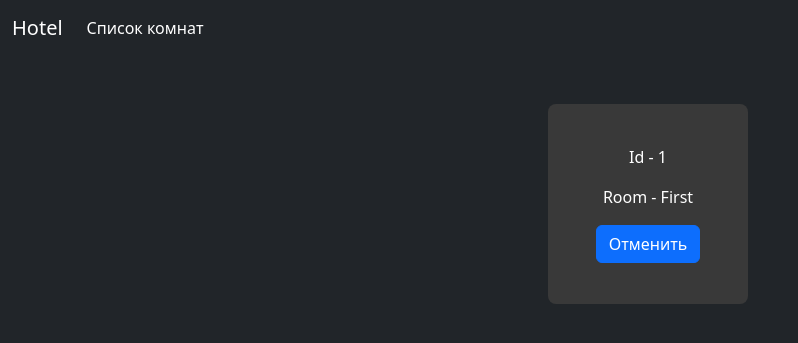
After one commit to Sam23656/Hotel, a Django app: page /applications/ in a window 1280 px wide. The commit adds this page. Shown: the top 343 px of the page, without its empty margins (0-798 px from the left). Run offline with Django 4.2, Linux system fonts and the light colour scheme; data comes from the database, SQL or seed files in the repository; both versions use the stored data as it was after the commit; tables that the repository leaves empty hold one stand-in row (values such as "Sample post").

Commit message:
Client Update

```diff
--- a/Hotel/Hotel/urls.py
+++ b/Hotel/Hotel/urls.py
@@ -17,12 +17,14 @@ Including another URLconf
 from django.contrib import admin
 from django.urls import path
 
-from Hotel_Client.views import show_index_page, ShowRoomsPage, ShowRoomDetailPage, show_reservation_page
+from Hotel_Client.views import show_index_page, ShowRoomsPage, ShowRoomDetailPage, show_reservation_page, ShowAplicationsPage, delete_application
 
 urlpatterns = [
     path('', show_index_page, name='index'),
     path('rooms/', ShowRoomsPage.as_view(), name='rooms'),
     path('room_detail/<slug:slug>/', ShowRoomDetailPage.as_view(), name='room_detail'),
     path('reservation/<slug:slug>/', show_reservation_page, name='reservation'),
+    path('applications/', ShowAplicationsPage.as_view(),name='applications'),
+    path('delete_application/<int:pk>/', delete_application, name='delete_application'),
     path('admin/', admin.site.urls),
 ]
--- a/Hotel/Hotel_Admin/models.py
+++ b/Hotel/Hotel_Admin/models.py
@@ -15,6 +15,8 @@ class Service(models.Model):
 class Rooms(models.Model):
     id = models.IntegerField(primary_key=True)
     title = models.CharField(max_length=50)
+    categorys = (("cheap", "дешевый"), ("middle", "средний"), ("expensive", "дорогой"))
+    category = models.CharField(choices=categorys, max_length=50, null=True)
     slug = models.SlugField()
     price = models.PositiveIntegerField()
     reserved = models.BooleanField(default=False)
@@ -27,7 +29,7 @@ class Rooms(models.Model):
 
 class RoomApplication(models.Model):
     id = models.IntegerField(primary_key=True)
-    client_id = models.OneToOneField(Client, on_delete=models.CASCADE)
+    client_id = models.ForeignKey(Client, on_delete=models.CASCADE)
     room_id = models.OneToOneField(Rooms, on_delete=models.CASCADE)
     services = models.ManyToManyField(Service)
     start_time = models.DateField()
--- a/Hotel/Hotel_Client/views.py
+++ b/Hotel/Hotel_Client/views.py
@@ -1,8 +1,10 @@
+from datetime import datetime
+
 from django.shortcuts import render, redirect
 from django.views.generic import ListView, DetailView
 
 # Create your views here.
-from Hotel_Admin.models import Rooms, RoomApplication
+from Hotel_Admin.models import Rooms, RoomApplication, Service
 from Hotel_Client.forms import ReservationForm
 from Hotel_Client.models import Client
 
@@ -18,6 +20,11 @@ class ShowRoomsPage(ListView):
     template_name = 'rooms.html'
     context_object_name = 'rooms'
 
+    def get_context_data(self, **kwargs):
+        context = super().get_context_data(**kwargs)
+        context['ApplicationAmount'] = RoomApplication.objects.count()
+        return context
+
 
 class ShowRoomDetailPage(DetailView):
     model = Rooms
@@ -31,11 +38,80 @@ class ShowRoomDetailPage(DetailView):
         room.save()
         return self.get(request, *args, **kwargs)
 
+    def get_context_data(self, **kwargs):
+        context = super().get_context_data(**kwargs)
+        context['ApplicationAmount'] = RoomApplication.objects.count()
+        return context
+
 
 def show_reservation_page(request, slug):
-    context = {"form": ReservationForm()}
+    context = {"form": ReservationForm(), "room": Rooms.objects.get(slug=slug),
+               "ApplicationAmount": RoomApplication.objects.count()}
     if request.method == 'POST':
-        form = ReservationForm(request.POST)
-        if form.is_valid():
-            print(form.cleaned_data)
+        first_name = request.POST['first_name']
+        last_name = request.POST['last_name']
+        middle_name = request.POST['middle_name']
+        email = request.POST['email']
+        person_count = request.POST['person_count']
+
+        start_time_month = int(request.POST['start_time_month'])
+        start_time_day = int(request.POST['start_time_day'])
+        start_time_year = int(request.POST['start_time_year'])
+        start_time = datetime(start_time_year, start_time_month, start_time_day)
+
+        end_time_month = int(request.POST['end_time_month'])
+        end_time_day = int(request.POST['end_time_day'])
+        end_time_year = int(request.POST['end_time_year'])
+        end_time = datetime(end_time_year, end_time_month, end_time_day)
+
+        services = request.POST.getlist('services')
+
+        room = Rooms.objects.get(slug=slug)
+
+        service_price = 0
+        for service in services:
+            serc = Service.objects.get(pk=service)
+            service_price += serc.price
+
+        total_price = room.price + (int(person_count) * room.price) + service_price
+        client = Client()
+        client.first_name = first_name
+        client.last_name = last_name
+        client.middle_name = middle_name
+        client.email = email
+        client.save()
+
+        latest_client = Client.objects.latest('pk')
+
+        room_apl = RoomApplication()
+        room_apl.client_id = latest_client
+        room_apl.room_id = room
+        room_apl.start_time = start_time
+        room_apl.end_time = end_time
+        room_apl.total_price = total_price
+        room_apl.save()
+
+        room_apl = RoomApplication.objects.latest('pk')
+        for service_id in services:
+            serc = Service.objects.get(pk=service_id)
+            room_apl.services.add(serc)
+
+        room_apl.save()
+
+        room.reserved = True
+        room.save()
+        return redirect('rooms')
+
     return render(request, 'reservation.html', context=context)
+
+
+class ShowAplicationsPage(ListView):
+    model = RoomApplication
+    template_name = 'applications.html'
+    context_object_name = 'applications'
+
+
+def delete_application(request, pk):
+    application = RoomApplication.objects.get(pk=pk)
+    application.delete()
+    return redirect('rooms')
--- /dev/null
+++ b/Hotel/Templates/applications.html
@@ -0,0 +1,44 @@
+<!DOCTYPE html>
+<html lang="en">
+<head>
+    <meta charset="UTF-8">
+    <title>Title</title>
+    <link href="https://cdn.jsdelivr.net/npm/bootstrap@5.3.1/dist/css/bootstrap.min.css" rel="stylesheet" integrity="sha384-4bw+/aepP/YC94hEpVNVgiZdgIC5+VKNBQNGCHeKRQN+PtmoHDEXuppvnDJzQIu9" crossorigin="anonymous">
+</head>
+<body class="bg-dark text-white">
+    <div class="cover-container d-flex w-100 h-100  mx-auto flex-column">
+    <nav style="width: 100%;" class="navbar navbar-expand navbar-dark bg-dark" aria-label="Second navbar example">
+        <div class="container-fluid">
+          <a class="navbar-brand" href="{% url 'index'%}" >Hotel</a>
+          <div class="collapse navbar-collapse">
+            <ul class="navbar-nav me-auto">
+             <li class="nav-item">
+                <a class="nav-link active" aria-current="page" href="{% url 'rooms'%}">Список комнат</a>
+              </li>
+              {% if ApplicationAmount > 0 %}
+              <li class="nav-item">
+                <a class="nav-link active" aria-current="page" href="{% url 'applications'%}">Список заявок</a>
+              </li>
+              {% endif %}
+            </ul>
+          </div>
+        </div>
+      </nav>
+    </div>
+
+    <div class="d-flex flex-wrap justify-content-center align-items-center mb-3 mt-5">
+      {% if ApplicationAmount < 1 %}
+      <meta http-equiv="refresh" content="0; URL={% url 'rooms' %}">
+      {% endif %}
+        {% for application in applications %}
+        <div class="rounded-3 ms-3 d-flex flex-column justify-content-center align-items-center" style="width: 200px; background-color: rgb(57, 57, 57); height: 200px; color: white;">
+            <p>Id - {{application.id}}</p>
+            <p>Room - {{application.room_id.title}}</p>
+            <a href="{% url 'delete_application' application.id %}" class="btn btn-primary">Отменить</a>
+        </div>
+        {% endfor %}
+    </div>
+
+<script src="https://cdn.jsdelivr.net/npm/bootstrap@5.3.1/dist/js/bootstrap.bundle.min.js" integrity="sha384-HwwvtgBNo3bZJJLYd8oVXjrBZt8cqVSpeBNS5n7C8IVInixGAoxmnlMuBnhbgrkm" crossorigin="anonymous"></script>
+</body>
+</html>
--- a/Hotel/Templates/index.html
+++ b/Hotel/Templates/index.html
@@ -15,9 +15,11 @@
              <li class="nav-item">
                 <a class="nav-link active" aria-current="page" href="{% url 'rooms'%}">Список комнат</a>
               </li>
+              {% if ApplicationAmount > 0 %}
               <li class="nav-item">
-                <a class="nav-link active" aria-current="page" href="">Список заявок</a>
+                <a class="nav-link active" aria-current="page" href="{% url 'applications'%}">Список заявок</a>
               </li>
+              {% endif %}
             </ul>
           </div>
         </div>
@@ -30,7 +32,6 @@
         <p>Количество клиентов - {{ ClientAmount }}</p>
         <p>Количество заявок - {{ ApplicationAmount }}</p>
         <a href="{% url 'rooms'%}" class="btn btn-primary">Список комнат</a>
-        <a href="" class="btn btn-primary mt-3">Оставить заявку</a>
       </div>
     </div>
 
--- a/Hotel/Templates/room_detail.html
+++ b/Hotel/Templates/room_detail.html
@@ -15,9 +15,11 @@
              <li class="nav-item">
                 <a class="nav-link active" aria-current="page" href="{% url 'rooms'%}">Список комнат</a>
               </li>
+              {% if ApplicationAmount > 0 %}
               <li class="nav-item">
-                <a class="nav-link active" aria-current="page" href="">Список заявок</a>
+                <a class="nav-link active" aria-current="page" href="{% url 'applications'%}">Список заявок</a>
               </li>
+              {% endif %}
             </ul>
           </div>
         </div>
@@ -29,6 +31,7 @@
         <div class="rounded-3 ms-3 d-flex flex-column justify-content-center align-items-center" style="width: 300px; background-color: rgb(57, 57, 57); height: 300px; color: white;">
             <p>Название - {{room.title}}</p>
             <p>Цена - {{room.price}}</p>
+            <p>Категория - {{room.get_category_display}}</p>
             <a href="{% url 'reservation' room.slug %}" class="btn btn-primary">Забронировать</a>
             <form method="post">
                 {% csrf_token %}
--- a/Hotel/Templates/rooms.html
+++ b/Hotel/Templates/rooms.html
@@ -15,9 +15,11 @@
              <li class="nav-item">
                 <a class="nav-link active" aria-current="page" href="{% url 'rooms'%}">Список комнат</a>
               </li>
+              {% if ApplicationAmount > 0 %}
               <li class="nav-item">
-                <a class="nav-link active" aria-current="page" href="">Список заявок</a>
+                <a class="nav-link active" aria-current="page" href="{% url 'applications'%}">Список заявок</a>
               </li>
+              {% endif %}
             </ul>
           </div>
         </div>
```
Also changed, not shown: Hotel/Templates/reservation.html (+7 -1 lines), Hotel/Hotel_Admin/migrations/0004_alter_roomapplication_client_id.py (added), Hotel/Hotel_Admin/migrations/0005_rooms_category.py (added), Hotel/db.sqlite3.
